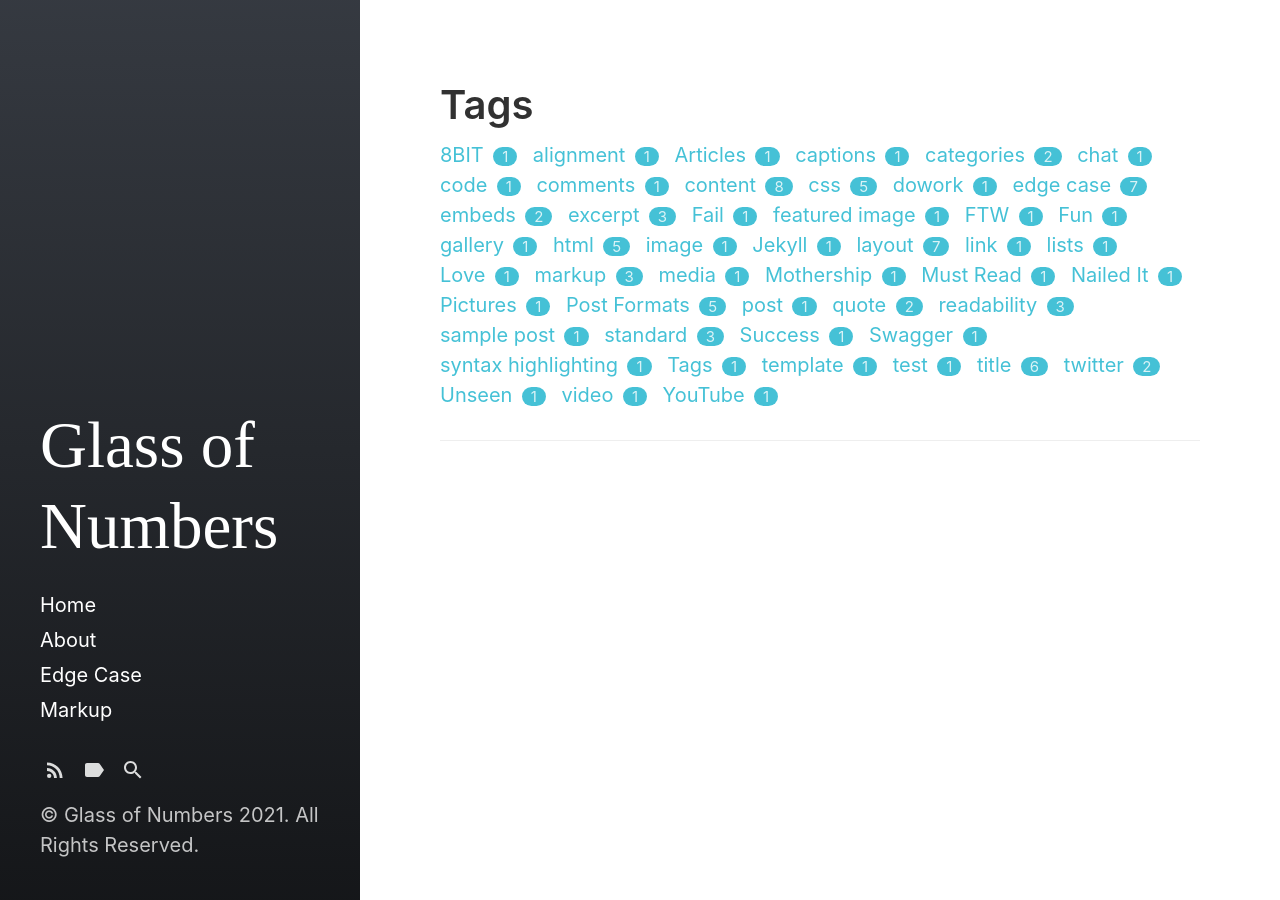
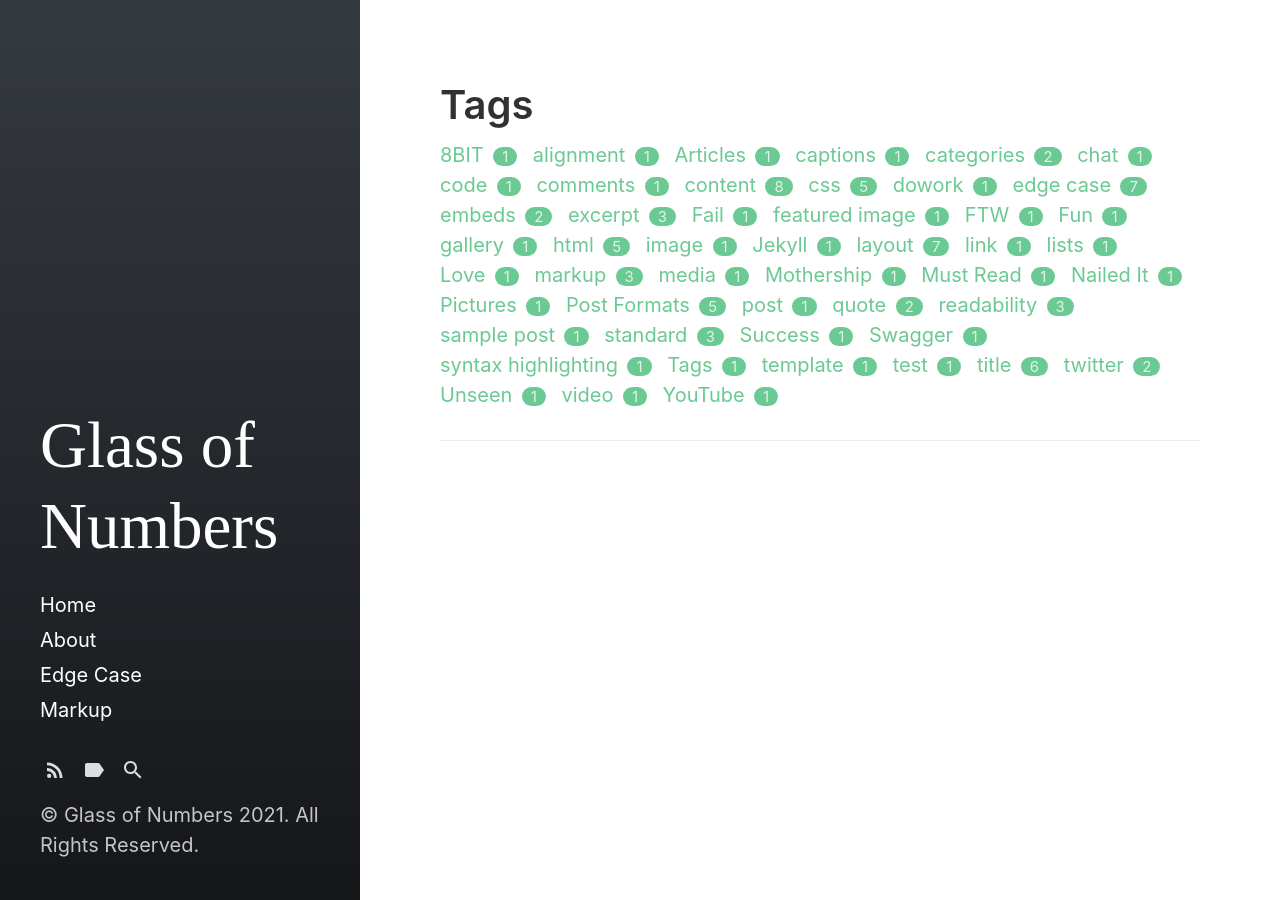
Before and after one commit to mokcak/mokcak.github.io, a Jekyll site: the page built from tags.html, in a window 1280 px wide. Built offline with Jekyll 4.4.1, drawn with Linux system fonts in a browser that asks for light colours.

Commit message:
Update _variables.scss

```diff
--- a/_sass/hydeout/_variables.scss
+++ b/_sass/hydeout/_variables.scss
@@ -12,7 +12,7 @@ $green: #90a959 !default;
 $cyan: #75b5aa !default;
 $blue: #268bd2 !default;
 $brown: #8f5536 !default;
-$ocean: #07adc9 !default;
+$ocean: #3AB76F !default;
 
 $root-font-family: -apple-system, BlinkMacSystemFont, 'Segoe UI', 'Roboto', 'Oxygen', 'Ubuntu', 'Cantarell', 'Fira Sans', 'Droid Sans', 'Helvetica Neue', Arial, sans-serif !default;
 $root-font-size: 1rem !default;
```
